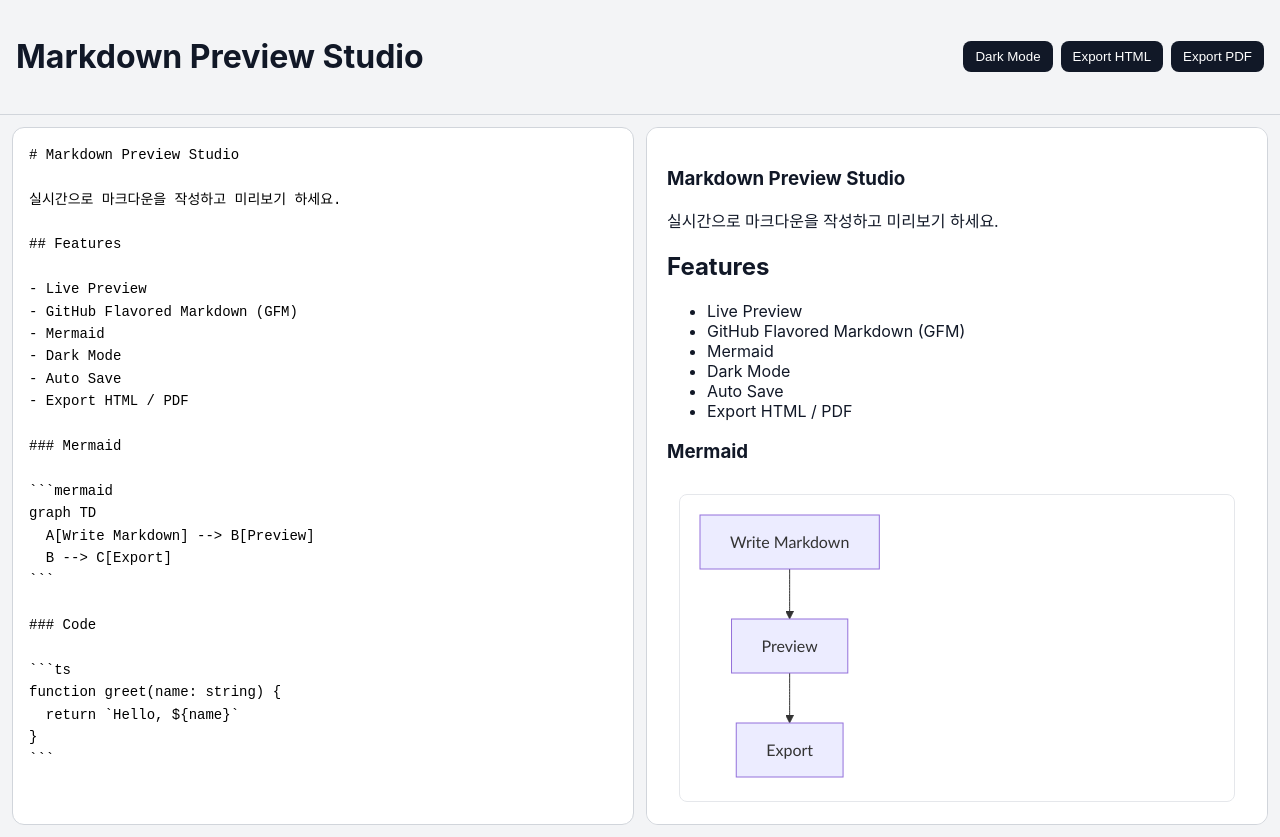
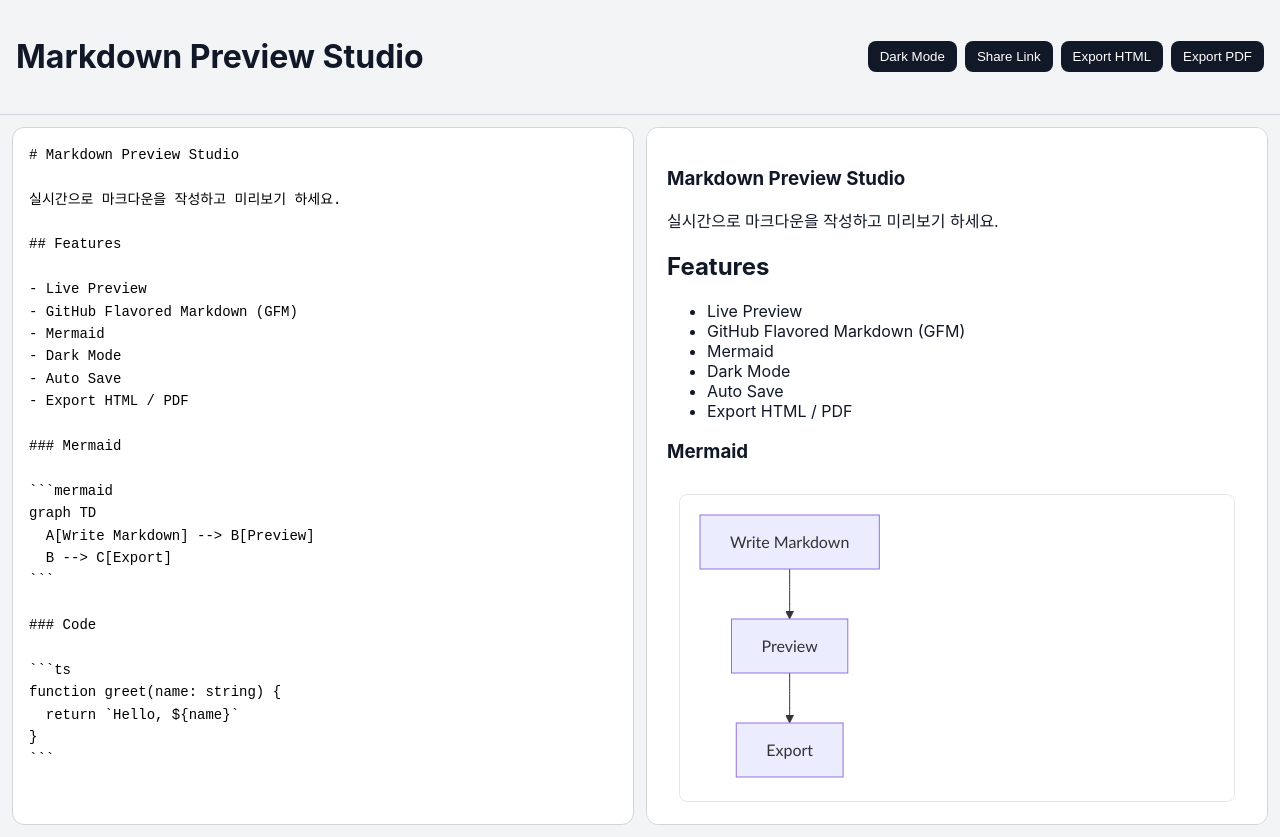
Before and after one commit to developjik/markdown-preview-studio, a React (Vite) app: page / in a window 1280 px wide. Built offline with nearby package versions, Linux system fonts and the light colour scheme.

Commit message:
feat: add read-only share link for markdown preview

```diff
--- a/src/App.css
+++ b/src/App.css
@@ -50,6 +50,10 @@ button {
   gap: 12px;
   padding: 12px;
   height: calc(100vh - 78px);
+}
+
+.split.readonly {
+  grid-template-columns: 1fr;
 }
 
 .editor,
--- a/src/App.tsx
+++ b/src/App.tsx
@@ -76,13 +76,36 @@ function MermaidBlock({ chart }: { chart: string }) {
   return <div className="mermaid" dangerouslySetInnerHTML={{ __html: svg }} />
 }
 
+function decodeMdParam(value: string) {
+  try {
+    return decodeURIComponent(escape(atob(value)))
+  } catch {
+    return null
+  }
+}
+
+function encodeMdParam(value: string) {
+  return btoa(unescape(encodeURIComponent(value)))
+}
+
 function App() {
-  const [markdown, setMarkdown] = useState<string>(() => localStorage.getItem('md-content') || SAMPLE)
+  const [readOnly, setReadOnly] = useState<boolean>(false)
+  const [markdown, setMarkdown] = useState<string>(() => {
+    const params = new URLSearchParams(window.location.search)
+    const mdParam = params.get('md')
+    const decoded = mdParam ? decodeMdParam(mdParam) : null
+    return decoded || localStorage.getItem('md-content') || SAMPLE
+  })
   const [dark, setDark] = useState<boolean>(() => localStorage.getItem('md-dark') === '1')
 
   useEffect(() => {
-    localStorage.setItem('md-content', markdown)
-  }, [markdown])
+    const params = new URLSearchParams(window.location.search)
+    setReadOnly(params.get('readonly') === '1')
+  }, [])
+
+  useEffect(() => {
+    if (!readOnly) localStorage.setItem('md-content', markdown)
+  }, [markdown, readOnly])
 
   useEffect(() => {
     localStorage.setItem('md-dark', dark ? '1' : '0')
@@ -116,24 +139,41 @@ function App() {
     await html2pdf().set(opt).from(preview).save()
   }
 
+  const shareReadOnlyLink = async () => {
+    const url = new URL(window.location.href)
+    url.searchParams.set('md', encodeMdParam(markdown))
+    url.searchParams.set('readonly', '1')
+    const text = url.toString()
+
+    try {
+      await navigator.clipboard.writeText(text)
+      alert('읽기 전용 공유 링크가 복사됐어!')
+    } catch {
+      prompt('아래 링크를 복사해줘', text)
+    }
+  }
+
   return (
     <main className={dark ? 'app dark' : 'app'}>
       <header className="top">
-        <h1>Markdown Preview Studio</h1>
+        <h1>Markdown Preview Studio {readOnly ? '(Read Only)' : ''}</h1>
         <div className="actions">
           <button onClick={() => setDark((d) => !d)}>{dark ? 'Light' : 'Dark'} Mode</button>
+          {!readOnly && <button onClick={shareReadOnlyLink}>Share Link</button>}
           <button onClick={exportHtml}>Export HTML</button>
           <button onClick={exportPdf}>Export PDF</button>
         </div>
       </header>
 
-      <section className="split">
+      <section className={readOnly ? 'split readonly' : 'split'}>
+        {!readOnly && (
           <textarea
             value={markdown}
             onChange={(e) => setMarkdown(e.target.value)}
             className="editor"
             spellCheck={false}
           />
+        )}
 
         <article id="preview" className="preview markdown-body">
           <ReactMarkdown
```
Lines whose indentation alone changed are shown as unchanged.
